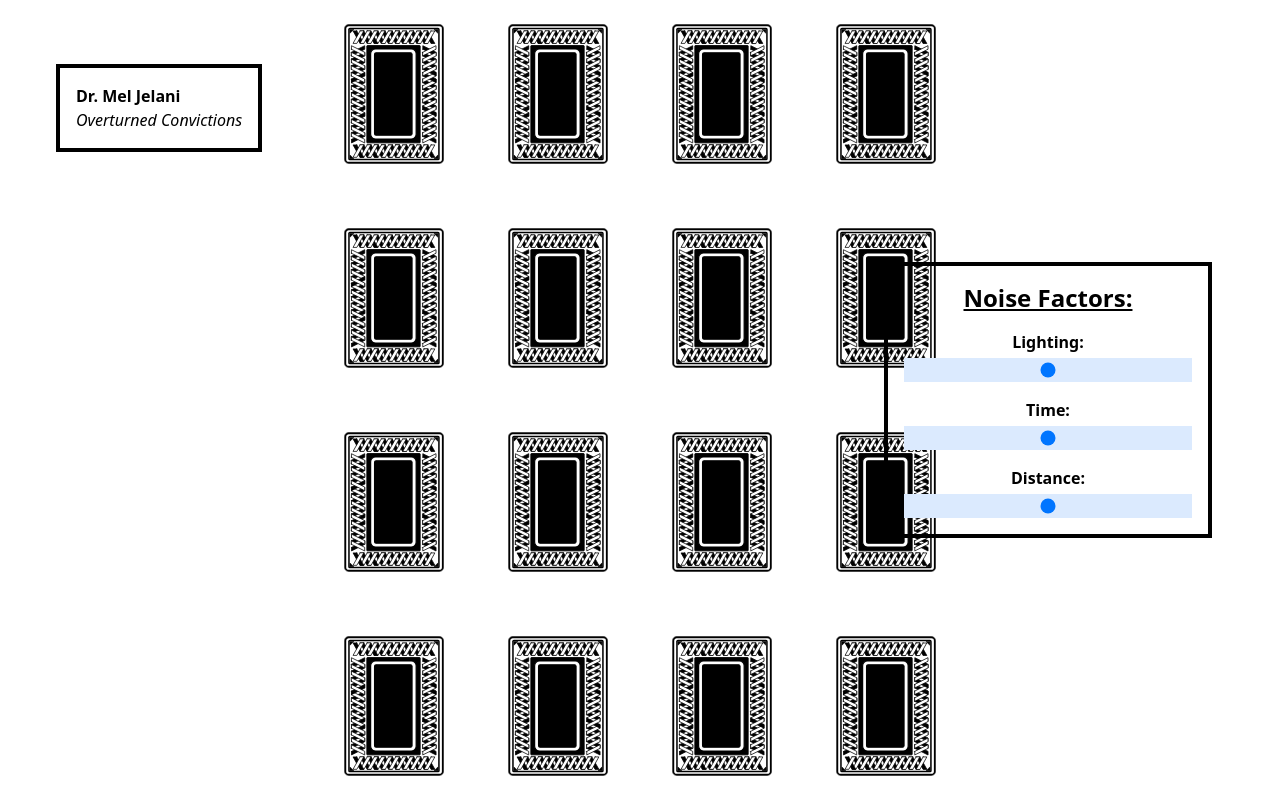
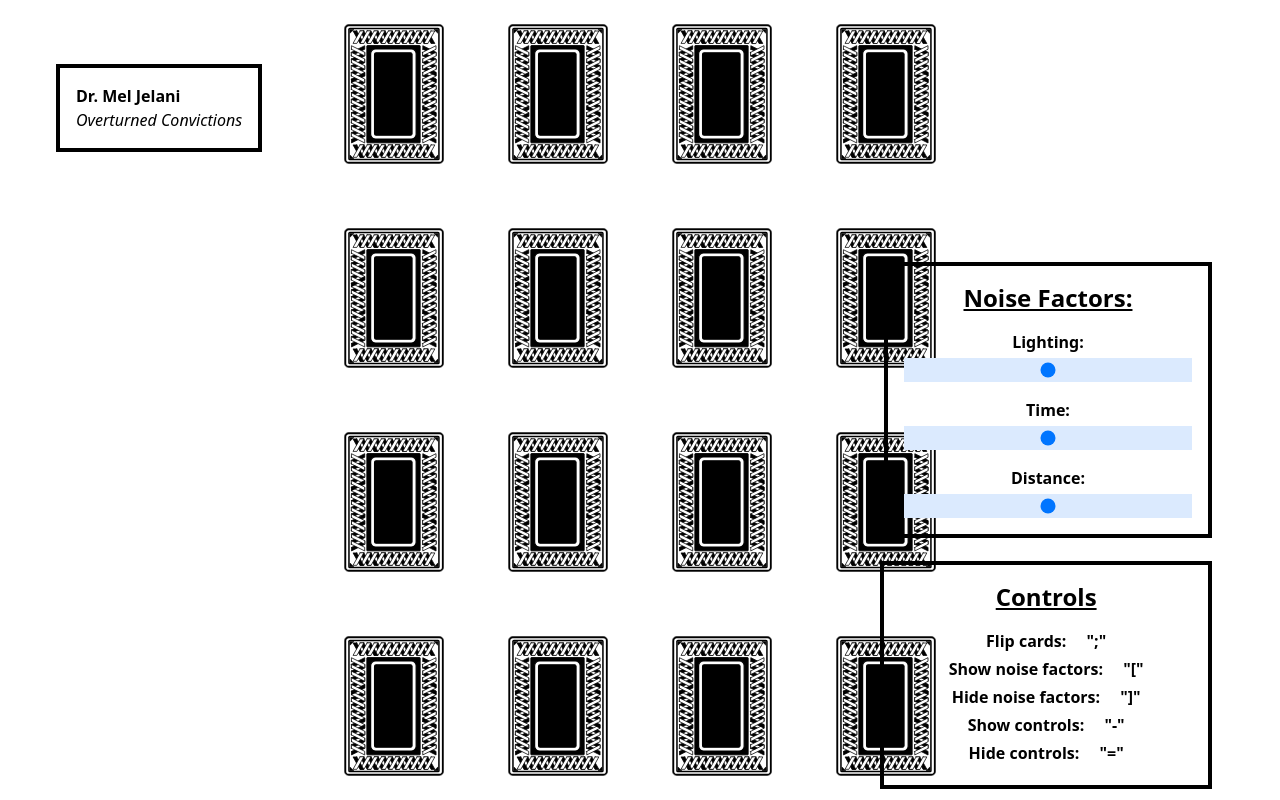
Before and after one commit to jseanpatel/jelani-demo, a Next.js app: page / in a window 1280 px wide. Built offline with nearby package versions, Linux system fonts and the light colour scheme.

Commit message:
feat: added controls panel

```diff
--- a/pages/index.tsx
+++ b/pages/index.tsx
@@ -10,6 +10,7 @@ export default function Home() {
   const [time, setTime] = useState(5);
   const [distance, setDistance] = useState(100);
   const [hideControls, setHideControls] = useState(false);
+  const [hideInstructions, setHideInstructions] = useState(false);
 
   const test = "brightness-" + lighting;
 
@@ -82,14 +83,18 @@ export default function Home() {
       if (e.key === "[") {
         setHideControls(true);
       } else if (e.key === "]") {
-        setHideControls(false)
-      } else if (e.key === "l" && !flipping) {
+        setHideControls(false);
+      } else if (e.key === ";" && !flipping) {
         setFlipping(!flipping);
       } else if (e.key === "'" && !flipping) {
         // reset values to defaults;
         // setDistance(100);
         // setTime(5);
         // setLighting(100);
+      } else if (e.key === "-" && !flipping) {
+        setHideInstructions(true)
+      } else if (e.key === "=" && !flipping) {
+        setHideInstructions(false)
       }
     });
   }, [flipping]);
@@ -187,6 +192,32 @@ export default function Home() {
             ></input>
           </div>
         )}
+        {!hideInstructions && (
+          <div className="absolute flex flex-col p-4 mx-24 ml-16 border-4 border-black mt-[550px] -right-7 px-[4.025rem]">
+            <p className="mb-4 text-2xl font-semibold underline form-label">
+              Controls
+            </p>
+            <p className="mb-1 font-semibold form-label">
+              Flip cards: <span className="ml-4">";"</span>
+            </p>
+
+            <p className="mb-1 font-semibold form-label">
+              Show noise factors: <span className="ml-4">"["</span>
+            </p>
+
+            <p className="mb-1 font-semibold form-label">
+              Hide noise factors: <span className="ml-4">"]"</span>
+            </p>
+
+            <p className="mb-1 font-semibold form-label">
+              Show controls: <span className="ml-4">"-"</span>
+            </p>
+
+            <p className="mb-1 font-semibold form-label">
+              Hide controls: <span className="ml-4">"="</span>
+            </p>
+          </div>
+        )}
       </main>
     </div>
   );
```
